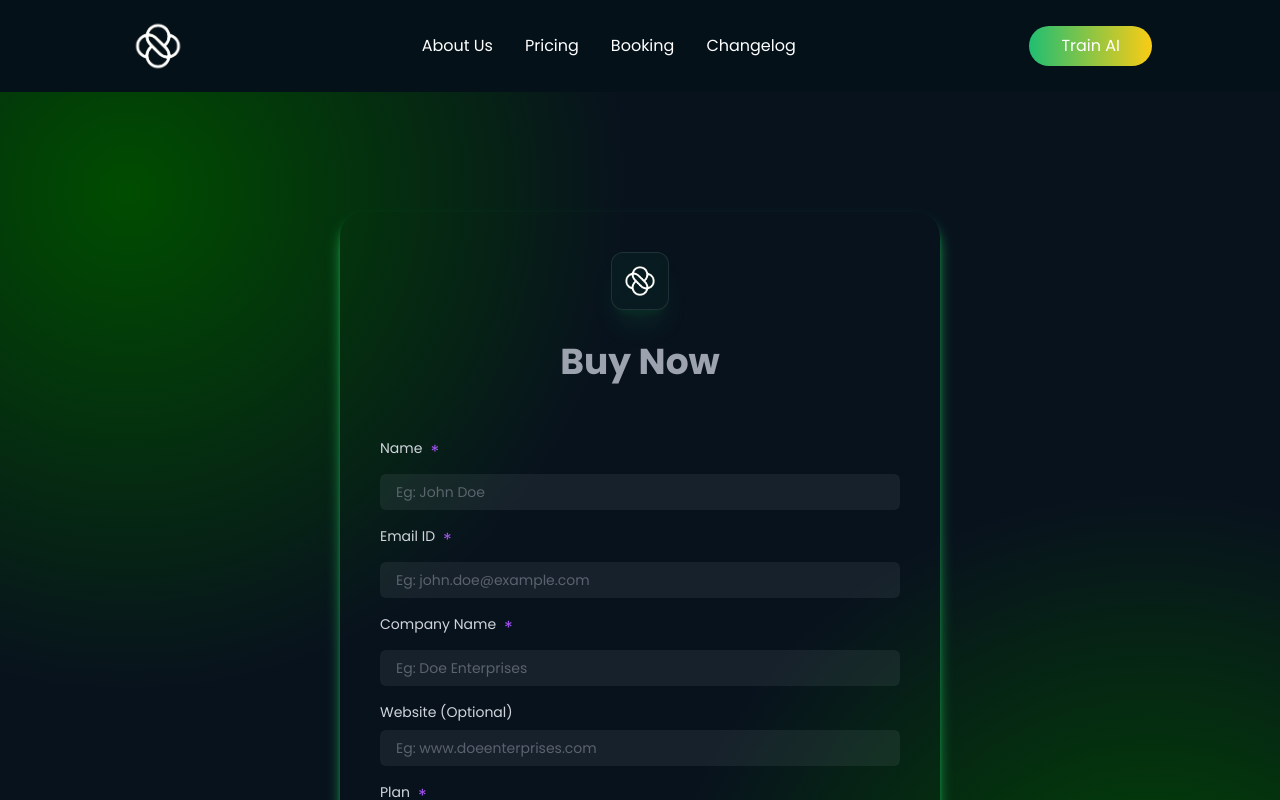
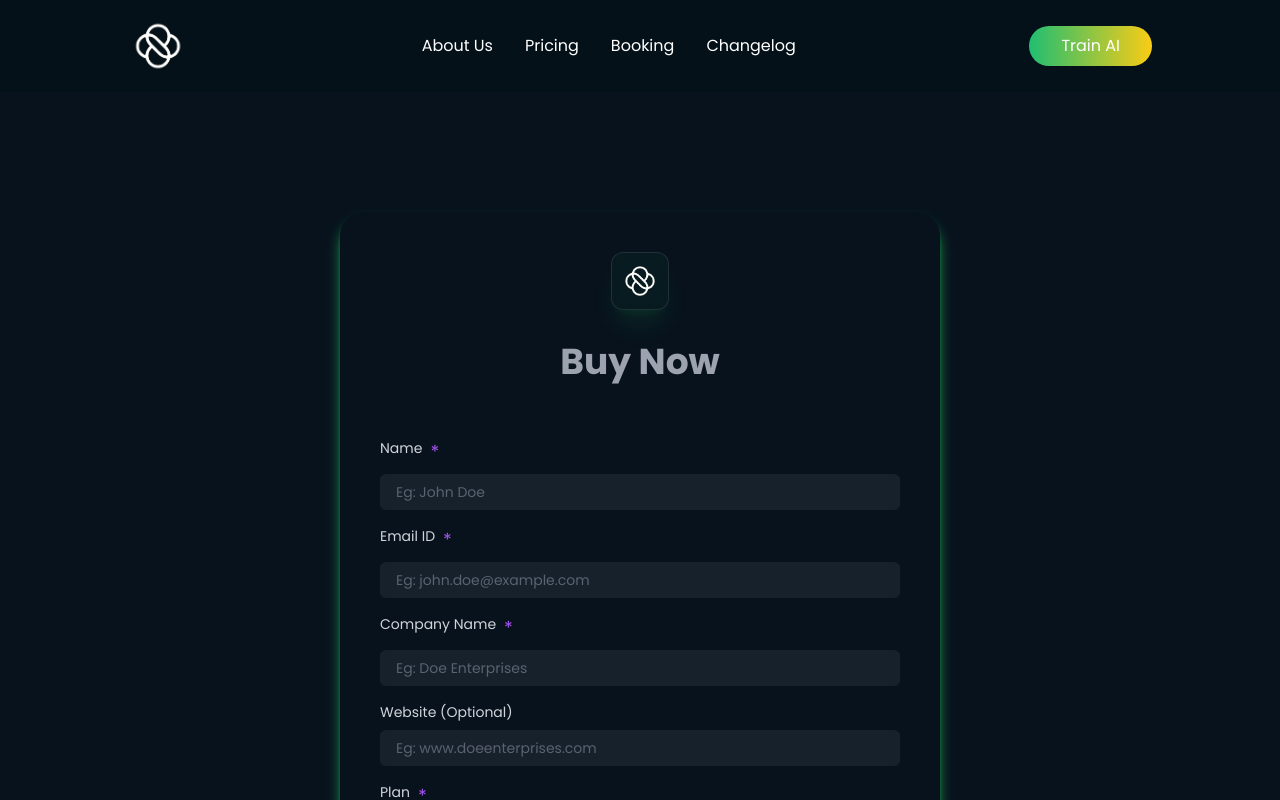
Before and after one commit to abubakar471/New-Quiva-AI, a Next.js app: page /getstarted in a window 1280 px wide. Shown: the top 800 px of the page. Built offline with nearby package versions, Linux system fonts and the light colour scheme.

Commit message:
get started toast issue fixed

```diff
--- a/app/getstarted/page.jsx
+++ b/app/getstarted/page.jsx
@@ -9,6 +9,7 @@ import { IoClose } from 'react-icons/io5';
 const BuyNowPage = () => {
     const [isSubmitting, setIsSubmitting] = useState(false);
     const [showPopup, setShowPopup] = useState(false);
+
 
     const handleSubmit = async (e) => {
         e.preventDefault();
@@ -54,18 +55,23 @@ const BuyNowPage = () => {
             });
 
             setShowPopup(true);
+
+
         } catch (error) {
             console.error('Error sending data:', error);
         } finally {
             setIsSubmitting(false);
         }
+
+
     };
 
     return (
         <div className='flex flex-col items-center min-h-screen w-full relative pt-10 pb-24'>
-            <div className="absolute bottom-0 left-0 right-0 top-0 bg-[radial-gradient(circle_400px_at_10%_0px,#004d00,transparent)] xl:bg-[radial-gradient(circle_500px_at_10%_100px,#004d00,transparent)] "></div>
-            <div className="absolute bottom-0 left-0 right-0 top-0 bg-[radial-gradient(circle_100px_at_10%_0px,#004d00,transparent)] xl:bg-[radial-gradient(circle_500px_at_90%_900px,#004d00,transparent)] "></div>
-            <div className='pt-20'>
+            {/* <div className="absolute bottom-0 left-0 right-0 top-0 bg-[radial-gradient(circle_400px_at_10%_0px,#004d00,transparent)] xl:bg-[radial-gradient(circle_500px_at_10%_100px,#004d00,transparent)] "></div>
+            <div className="absolute bottom-0 left-0 right-0 top-0 bg-[radial-gradient(circle_100px_at_10%_0px,#004d00,transparent)] xl:bg-[radial-gradient(circle_500px_at_90%_900px,#004d00,transparent)] "></div> */}
+
+            <div className='pt-20 relative'>
                 <div className='p-10 rounded-3xl relative flex flex-col gap-y-4 w-full md:w-[600px] bg-transparent shadow-lg shadow-green-500'>
                     <div className='w-full flex items-center justify-center'>
                         <div className='rounded-xl bg-green-500/5 text-[12px] text-white backdrop-blur-sm border border-white/10 hover:bg-white/10 hover:backdrop-blur-md transition-all p-2 shadow-xl shadow-green-500/10 w-fit'>
@@ -133,14 +139,20 @@ const BuyNowPage = () => {
                     </form>
 
                     {showPopup && (
-                        <div className='fixed inset-0 flex items-center justify-center z-50'>
-                            <div className='relative p-6 bg-green-500 text-white rounded-lg shadow-lg z-50'>
-                                <button
-                                    className='absolute top-2 right-2 text-white text-2xl'
-                                    onClick={() => setShowPopup(false)}
-                                >
-                                    <IoClose />
-                                </button>
+                        <div className='fixed inset-0 flex items-center justify-center !z-30'>
+                            <div className='relative p-6 bg-green-500 text-white rounded-lg shadow-lg w-max'>
+                                <div className='w-full flex items-end justify-end'>
+                                    <button
+                                        className='text-white text-2xl cursor-pointer z-30'
+                                        onClick={() => {
+                                            console.log("clicked");
+                                            setShowPopup(false)
+                                        }}
+                                    >
+                                        <IoClose />
+                                    </button>
+                                </div>
+
                                 <h4 className='text-2xl font-bold'>Thank You!</h4>
                                 <p>Your request has been submitted successfully.</p>
                                 <div className='absolute inset-0 bg-[radial-gradient(circle_40px_at_50%_50%, rgba(255, 255, 255, 0.5), transparent)] opacity-50'></div>
--- a/app/layout.js
+++ b/app/layout.js
@@ -4,6 +4,7 @@ import Navbar from "@/components/home/header/Navbar";
 import Footer from "@/components/home/footer/Footer";
 import FooterCta from "@/components/home/footer/FooterCta";
 import AOSInitiator from "@/lib/aos-initiator";
+import { Toaster } from "@/components/ui/toaster"
 
 const inter = Inter({ subsets: ["latin"] });
 const poppins = Poppins({ subsets: ["latin"], weight: ['400', '500', '600', '700'] })
@@ -11,8 +12,8 @@ const poppins = Poppins({ subsets: ["latin"], weight: ['400', '500', '600', '700
 export const metadata = {
   title: "Quiva AI",
   description: "Generated by create next app",
-  icons : {
-    icon : "./favicon.ico"
+  icons: {
+    icon: "./favicon.ico"
   }
 };
 
@@ -29,7 +30,9 @@ export default function RootLayout({ children }) {
           </div>
           <FooterCta />
           <Footer />
+          <Toaster />
         </AOSInitiator>
+
       </body>
     </html>
   );
```
